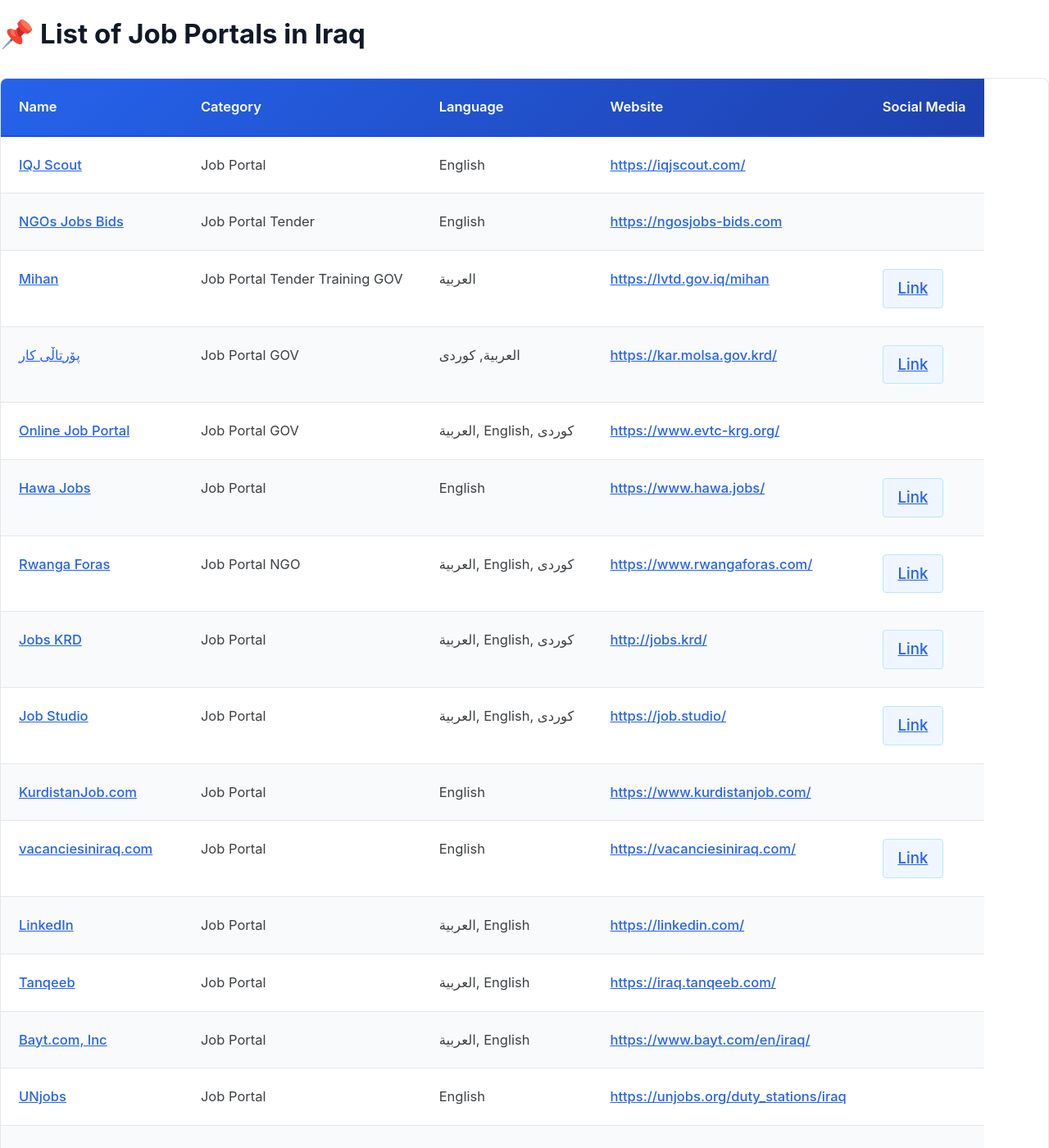
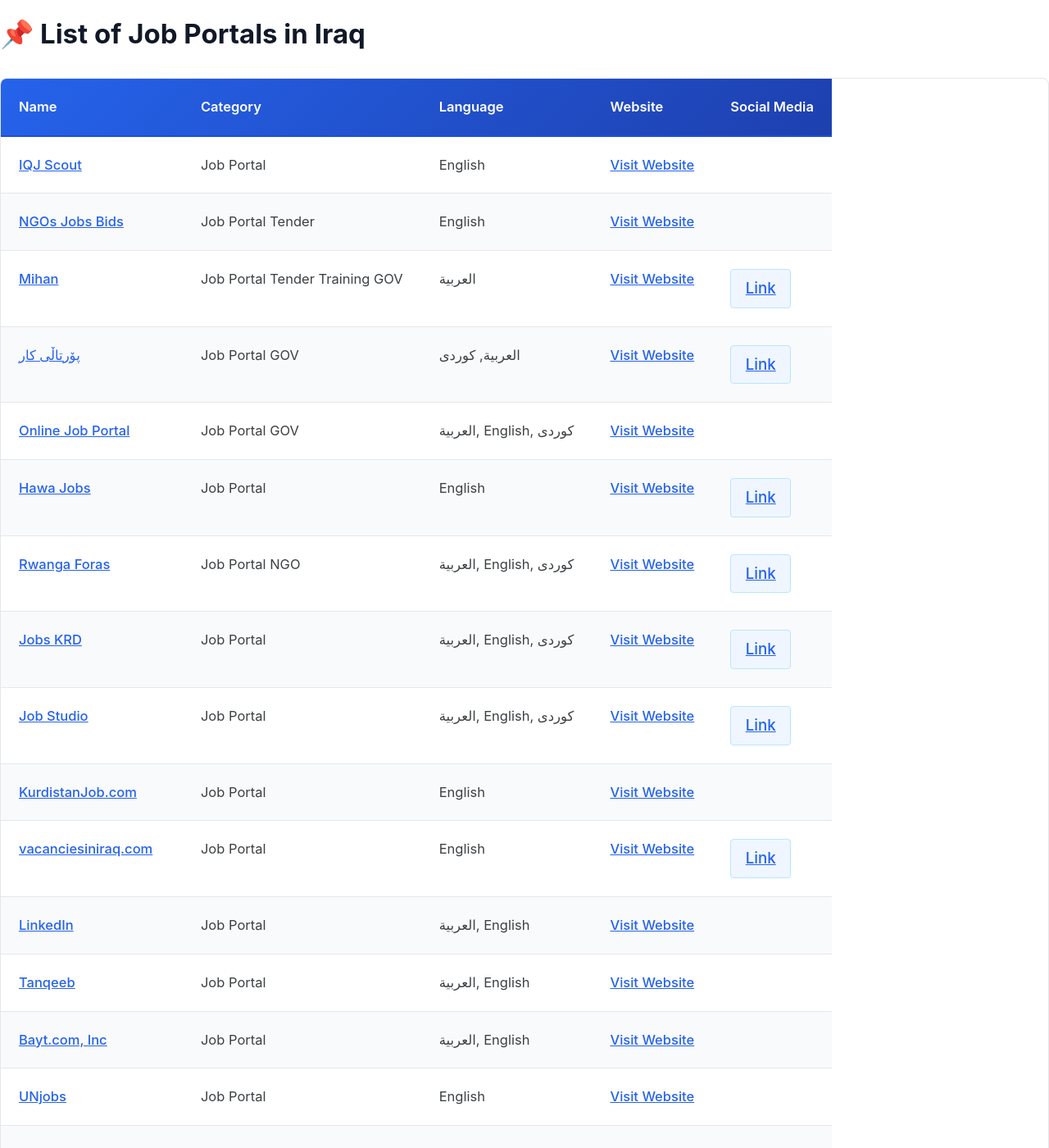
Before and after one commit to JobsInIraq/jobsiniraq.github.io, a Jekyll site: the page built from index.html, in a window 1280 px wide and 1400 px high, scrolled down 254 px. Shown: the whole window at 82% size. Built offline with Jekyll 4.4.1, drawn with Linux system fonts in a browser that asks for light colours; cached includes are drawn as plain includes; the list of posts is cut into pages by our own code; some of the changed text lies outside the part shown.

Commit message:
update the index.html switch languages

```diff
--- a/index.html
+++ b/index.html
@@ -10,135 +10,25 @@
 
 <!-- MODERN CSS ENHANCEMENTS -->
 <style>
-.resources-modern {
-  max-width: 100%;
-}
-
-.section-modern {
-  margin: 3rem 0;
-  padding: 2rem 0;
-  border-bottom: 1px solid #e5e7eb;
-}
-
-.section-modern:last-child {
-  border-bottom: none;
-}
-
-.heading-modern {
-  font-size: 1.5rem;
-  color: #111827;
-  margin-bottom: 1.5rem;
-  font-weight: 700;
-}
-
-.table-modern {
-  width: 100%;
-  border-collapse: collapse;
-  background: white;
-  border: 1px solid #e5e7eb;
-  border-radius: 8px;
-  overflow: hidden;
-  box-shadow: 0 2px 4px rgba(0, 0, 0, 0.05);
-  margin-bottom: 1rem;
-}
-
-.table-modern thead {
-  background: linear-gradient(135deg, #2563EB 0%, #1E40AF 100%);
-  color: white;
-}
-
-.table-modern th {
-  padding: 1rem;
-  text-align: left;
-  font-weight: 600;
-  border-bottom: 2px solid #1d4ed8;
-}
-
-.table-modern td {
-  padding: 1rem;
-  border-bottom: 1px solid #e5e7eb;
-  vertical-align: top;
-}
-
-.table-modern tbody tr:nth-child(even) {
-  background-color: #f9fafb;
-}
-
-.table-modern tbody tr:hover {
-  background-color: #eff6ff;
-  transition: background-color 0.2s ease;
-}
-
-.table-modern a {
-  color: #2563eb;
-  font-weight: 500;
-  word-break: break-word;
-}
-
-.table-modern a:hover {
-  color: #1d4ed8;
-  text-decoration: underline;
-}
-
-.table-modern a:focus {
-  outline: 3px solid #d97706;
-  outline-offset: 2px;
-  border-radius: 4px;
-}
-
-.social-links-modern {
-  display: flex;
-  flex-direction: column;
-  gap: 0.5rem;
-}
-
-.social-links-modern a {
-  display: inline-block;
-  font-size: 0.85rem;
-  padding: 0.4rem 0.8rem;
-  background: #eff6ff;
-  border-radius: 4px;
-  border: 1px solid #bae6fd;
-  width: fit-content;
-  transition: all 0.2s ease;
-}
-
-.social-links-modern a:hover {
-  background: #dbeafe;
-  border-color: #0ea5e9;
-}
-
-.no-data-modern {
-  color: #9ca3af;
-  font-style: italic;
-  font-size: 0.9rem;
-}
-
-@media (max-width: 768px) {
-  .table-modern {
-    font-size: 0.9rem;
-  }
-  .table-modern th,
-  .table-modern td {
-    padding: 0.75rem;
-  }
-  .heading-modern {
-    font-size: 1.3rem;
-  }
-}
-
-@media (max-width: 480px) {
-  .table-modern {
-    font-size: 0.85rem;
-  }
-  .table-modern th,
-  .table-modern td {
-    padding: 0.5rem 0.4rem;
-  }
-  .heading-modern {
-    font-size: 1.1rem;
-  }
-}
+.resources-modern { max-width: 100%; }
+.section-modern { margin: 3rem 0; padding: 2rem 0; border-bottom: 1px solid #e5e7eb; }
+.section-modern:last-child { border-bottom: none; }
+.heading-modern { font-size: 1.5rem; color: #111827; margin-bottom: 1.5rem; font-weight: 700; }
+.table-modern { width: 100%; border-collapse: collapse; background: white; border: 1px solid #e5e7eb; border-radius: 8px; overflow: hidden; box-shadow: 0 2px 4px rgba(0, 0, 0, 0.05); margin-bottom: 1rem; }
+.table-modern thead { background: linear-gradient(135deg, #2563EB 0%, #1E40AF 100%); color: white; }
+.table-modern th { padding: 1rem; text-align: left; font-weight: 600; border-bottom: 2px solid #1d4ed8; }
+.table-modern td { padding: 1rem; border-bottom: 1px solid #e5e7eb; vertical-align: top; }
+.table-modern tbody tr:nth-child(even) { background-color: #f9fafb; }
+.table-modern tbody tr:hover { background-color: #eff6ff; transition: background-color 0.2s ease; }
+.table-modern a { color: #2563eb; font-weight: 500; word-break: break-word; }
+.table-modern a:hover { color: #1d4ed8; text-decoration: underline; }
+.table-modern a:focus { outline: 3px solid #d97706; outline-offset: 2px; border-radius: 4px; }
+.social-links-modern { display: flex; flex-direction: column; gap: 0.5rem; }
+.social-links-modern a { display: inline-block; font-size: 0.85rem; padding: 0.4rem 0.8rem; background: #eff6ff; border-radius: 4px; border: 1px solid #bae6fd; width: fit-content; transition: all 0.2s ease; }
+.social-links-modern a:hover { background: #dbeafe; border-color: #0ea5e9; }
+.no-data-modern { color: #9ca3af; font-style: italic; font-size: 0.9rem; }
+@media (max-width: 768px) { .table-modern { font-size: 0.9rem; } .table-modern th, .table-modern td { padding: 0.75rem; } .heading-modern { font-size: 1.3rem; } }
+@media (max-width: 480px) { .table-modern { font-size: 0.85rem; } .table-modern th, .table-modern td { padding: 0.5rem 0.4rem; } .heading-modern { font-size: 1.1rem; } }
 </style>
 
 <!-- MAIN CONTENT -->
@@ -147,15 +37,14 @@
   <!-- JOB PORTALS -->
   <section class="section-modern">
     <h2 class="heading-modern" data-i18n-key="title_job_portals">📌 List of Job Portals in Iraq</h2>
-   <!-- <h2 class="heading-modern">📌 List of Job Portals in Iraq</h2> -->
     <table class="table-modern">
       <thead>
         <tr>
-          <th>Name</th>
-          <th>Category</th>
-          <th>Language</th>
-          <th>Website</th>
-          <th>Social Media</th>
+          <th data-i18n-key="th_name">Name</th>
+          <th data-i18n-key="th_category">Category</th>
+          <th data-i18n-key="th_language">Language</th>
+          <th data-i18n-key="th_website">Website</th>
+          <th data-i18n-key="th_social_media">Social Media</th>
         </tr>
       </thead>
       <tbody>
@@ -165,16 +54,16 @@
           <td><a href="{{ portal.EntityWebsite }}" target="_blank" rel="noopener noreferrer" title="Visit {{ portal.EntityName }}">{{ portal.EntityName }}</a></td>
           <td>{{ portal.EntityCategory }}</td>
           <td>{{ portal.EntityLanguage }}</td>
-          <td><a href="{{ portal.EntityWebsite }}" target="_blank" rel="noopener noreferrer" title="Visit website">{{ portal.EntityWebsite }}</a></td>
+          <td><a href="{{ portal.EntityWebsite }}" target="_blank" rel="noopener noreferrer" title="Visit website"><span data-i18n-key="common_visit_website">Visit Website</span></a></td>
           <td>
             {% if portal.SocialMediaURL %}
               <div class="social-links-modern">
                 {% for link in portal.SocialMediaURL %}
-                  <a href="{{ link }}" target="_blank" rel="noopener noreferrer" title="Visit on social media">Link</a>
+                  <a href="{{ link }}" target="_blank" rel="noopener noreferrer" title="Visit on social media"><span data-i18n-key="common_link">Link</span></a>
                 {% endfor %}
               </div>
             {% else %}
-              <span class="no-data-modern">N/A</span>
+              <span class="no-data-modern" data-i18n-key="common_na">N/A</span>
             {% endif %}
           </td>
         </tr>
@@ -185,13 +74,13 @@
 
   <!-- GROUP CHATS -->
   <section class="section-modern">
-    <h2 class="heading-modern">💬 List of Group Chats for Jobs in Iraq</h2>
+    <h2 class="heading-modern" data-i18n-key="title_group_chats">💬 List of Group Chats for Jobs in Iraq</h2>
     <table class="table-modern">
       <thead>
         <tr>
-          <th>Name</th>
-          <th>Website</th>
-          <th>Social Media</th>
+          <th data-i18n-key="th_name">Name</th>
+          <th data-i18n-key="th_website">Website</th>
+          <th data-i18n-key="th_social_media">Social Media</th>
         </tr>
       </thead>
       <tbody>
@@ -200,20 +89,20 @@
             <td>{{ group.EntityName }}</td>
             <td>
               {% if group.EntityWebsite != "" %}
-                <a href="{{ group.EntityWebsite }}" target="_blank" rel="noopener noreferrer" title="Visit website">Visit Website</a>
+                <a href="{{ group.EntityWebsite }}" target="_blank" rel="noopener noreferrer" title="Visit website"><span data-i18n-key="common_visit_website">Visit Website</span></a>
               {% else %}
-                <span class="no-data-modern">No website</span>
+                <span class="no-data-modern" data-i18n-key="common_no_website">No website</span>
               {% endif %}
             </td>
             <td>
               {% if group.SocialMediaURL.size > 0 %}
                 <div class="social-links-modern">
                   {% for social in group.SocialMediaURL %}
-                    <a href="{{ social }}" target="_blank" rel="noopener noreferrer" title="Visit on social media">Link</a>
+                    <a href="{{ social }}" target="_blank" rel="noopener noreferrer" title="Visit on social media"><span data-i18n-key="common_link">Link</span></a>
                   {% endfor %}
                 </div>
               {% else %}
-                <span class="no-data-modern">No social media</span>
+                <span class="no-data-modern" data-i18n-key="common_no_social_media">No social media</span>
               {% endif %}
             </td>
           </tr>
@@ -224,14 +113,14 @@
 
   <!-- RECRUITMENT AGENCIES -->
   <section class="section-modern">
-    <h2 class="heading-modern">🏢 List of Recruitment Agencies Operating in Iraq</h2>
+    <h2 class="heading-modern" data-i18n-key="title_recruitment_agencies">🏢 List of Recruitment Agencies Operating in Iraq</h2>
     <table class="table-modern">
       <thead>
         <tr>
-          <th>Name</th>
-          <th>Category</th>
-          <th>Website</th>
-          <th>Social Media</th>
+          <th data-i18n-key="th_name">Name</th>
+          <th data-i18n-key="th_category">Category</th>
+          <th data-i18n-key="th_website">Website</th>
+          <th data-i18n-key="th_social_media">Social Media</th>
         </tr>
       </thead>
       <tbody>
@@ -241,9 +130,9 @@
             <td>{{ agency.EntityCategory | join: ', ' }}</td>
             <td>
               {% if agency.EntityWebsite != "" %}
-                <a href="{{ agency.EntityWebsite }}" target="_blank" rel="noopener noreferrer" title="Visit website">{{ agency.EntityWebsite }}</a>
+                <a href="{{ agency.EntityWebsite }}" target="_blank" rel="noopener noreferrer" title="Visit website"><span data-i18n-key="common_visit_website">Visit Website</span></a>
               {% else %}
-                <span class="no-data-modern">No website</span>
+                <span class="no-data-modern" data-i18n-key="common_no_website">No website</span>
               {% endif %}
             </td>
             <td>
@@ -251,11 +140,11 @@
                  <div class="social-links-modern">
                    {% assign links = agency.SocialMediaURL | split: ', ' %}
                    {% for link in links %}
-                    <a href="{{ link }}" target="_blank" rel="noopener noreferrer" title="Visit on social media">Link</a>
+                    <a href="{{ link }}" target="_blank" rel="noopener noreferrer" title="Visit on social media"><span data-i18n-key="common_link">Link</span></a>
                   {% endfor %}
                  </div>
               {% else %}
-                <span class="no-data-modern">No social media</span>
+                <span class="no-data-modern" data-i18n-key="common_no_social_media">No social media</span>
               {% endif %}
             </td>
           </tr>
@@ -266,12 +155,12 @@
 
   <!-- REMOTE WORK -->
   <section class="section-modern">
-    <h2 class="heading-modern">🏠 Companies Offering Remote (Home-Based) Work in Iraq</h2>
+    <h2 class="heading-modern" data-i18n-key="title_remote_work">🏠 Companies Offering Remote (Home-Based) Work in Iraq</h2>
     <table class="table-modern">
       <thead>
         <tr>
-          <th>Name</th>
-          <th>Website</th>
+          <th data-i18n-key="th_name">Name</th>
+          <th data-i18n-key="th_website">Website</th>
         </tr>
       </thead>
       <tbody>
@@ -283,7 +172,7 @@
               <td>{{ iqEntityDetails.name }}</td>
               <td>
                 <a href="https://{{ iqEntityDetails.website | remove: 'http://' | remove: 'https://' }}" target="_blank" rel="noopener noreferrer" title="Visit website">
-                  {{ iqEntityDetails.website }}
+                  <span data-i18n-key="common_visit_website">Visit Website</span>
                 </a>
               </td>
             </tr>
@@ -295,12 +184,12 @@
 
   <!-- INTERNSHIPS -->
   <section class="section-modern">
-    <h2 class="heading-modern">🎓 Organizations Providing Internship Programs in Iraq</h2>
+    <h2 class="heading-modern" data-i18n-key="title_internships">🎓 Organizations Providing Internship Programs in Iraq</h2>
     <table class="table-modern">
       <thead>
         <tr>
-          <th>Name</th>
-          <th>Website</th>
+          <th data-i18n-key="th_name">Name</th>
+          <th data-i18n-key="th_website">Website</th>
         </tr>
       </thead>
       <tbody>
@@ -315,7 +204,7 @@
               </td>
               <td>
                 <a href="https://{{ iqEntityDetails.website | remove: 'http://' | remove: 'https://' }}" target="_blank" rel="noopener noreferrer" title="Visit website">
-                  {{ iqEntityDetails.website }}
+                  <span data-i18n-key="common_visit_website">Visit Website</span>
                 </a>
               </td>
             </tr>
@@ -327,12 +216,12 @@
 
   <!-- VOLUNTEERS -->
   <section class="section-modern">
-    <h2 class="heading-modern">🤝 Companies with Volunteer Opportunities in Iraq</h2>
+    <h2 class="heading-modern" data-i18n-key="title_volunteers">🤝 Companies with Volunteer Opportunities in Iraq</h2>
     <table class="table-modern">
       <thead>
         <tr>
-          <th>Name</th>
-          <th>Link to Apply</th>
+          <th data-i18n-key="th_name">Name</th>
+          <th data-i18n-key="th_apply_link">Link to Apply</th>
         </tr>
       </thead>
       <tbody>
@@ -344,9 +233,9 @@
               <td>{{ iqEntityDetails.name }}</td>
               <td>
               {% if iqEntityDetails.applyLink != "" %}
-                <a href="{{ iqEntityDetails.applyLink }}" target="_blank" rel="noopener noreferrer" title="Apply for volunteer opportunity">Apply Here</a>
+                <a href="{{ iqEntityDetails.applyLink }}" target="_blank" rel="noopener noreferrer" title="Apply for volunteer opportunity"><span data-i18n-key="common_apply_here">Apply Here</span></a>
               {% else %}
-                <span class="no-data-modern">No link available</span>
+                <span class="no-data-modern" data-i18n-key="common_no_link_available">No link available</span>
               {% endif %}
               </td>
             </tr>
@@ -358,12 +247,12 @@
 
   <!-- HCM/HRIS/ATS PLATFORMS -->
   <section class="section-modern">
-    <h2 class="heading-modern">⚙️ SaaS Platforms for HCM/HRIS/ATS in Iraq</h2>
+    <h2 class="heading-modern" data-i18n-key="title_hr_tech">⚙️ SaaS Platforms for HCM/HRIS/ATS in Iraq</h2>
     <table class="table-modern">
       <thead>
         <tr>
-          <th>Name</th>
-          <th>Website</th>
+          <th data-i18n-key="th_name">Name</th>
+          <th data-i18n-key="th_website">Website</th>
         </tr>
       </thead>
       <tbody>
@@ -374,9 +263,9 @@
               <td>{{ iqEntityDetails.name }}</td>
               <td>
               {% if iqEntityDetails.website != "" %}
-                <a href="{{ iqEntityDetails.website }}" target="_blank" rel="noopener noreferrer" title="Visit website">{{ iqEntityDetails.website }}</a>
+                <a href="{{ iqEntityDetails.website }}" target="_blank" rel="noopener noreferrer" title="Visit website"><span data-i18n-key="common_visit_website">Visit Website</span></a>
               {% else %}
-                <span class="no-data-modern">No website</span>
+                <span class="no-data-modern" data-i18n-key="common_no_website">No website</span>
               {% endif %}
               </td>
             </tr>
```
